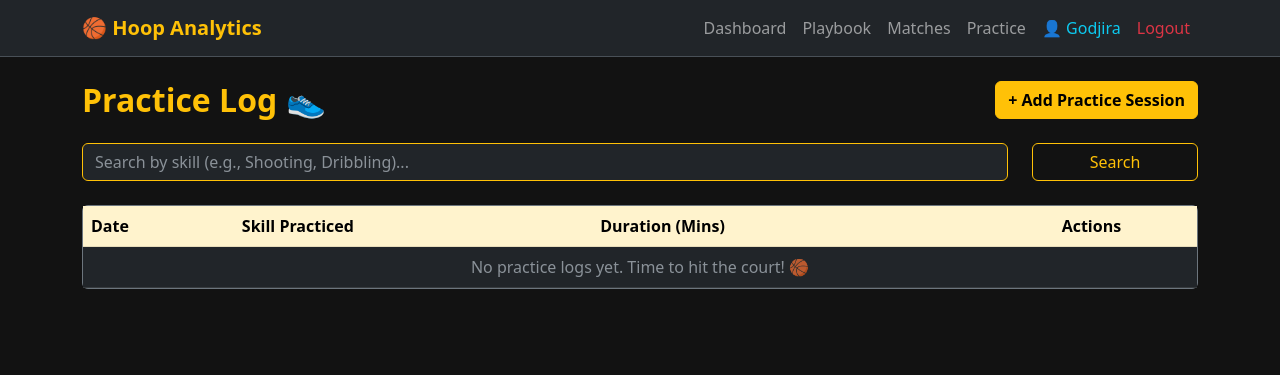
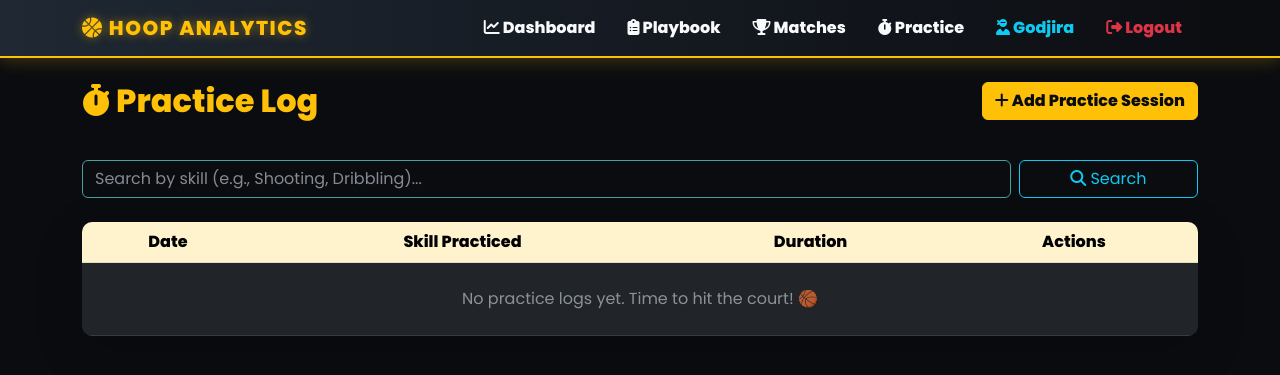
Before and after one commit to jamInwza007x/hoop-analytics, a Flask app: page /practice in a window 1280 px wide. Shown: the top 375 px of the page. Run offline with Flask 3, Linux system fonts and the light colour scheme; a user stored in the database is signed in.

Commit message:
feat: complete ultimate version with full UI overhaul, dashboard stats, and multi-user auth

```diff
--- a/app.py
+++ b/app.py
@@ -7,7 +7,7 @@ from datetime import datetime
 app = Flask(__name__)
 app.config['SQLALCHEMY_DATABASE_URI'] = 'sqlite:///hoop.db'
 app.config['SQLALCHEMY_TRACK_MODIFICATIONS'] = False
-app.config['SECRET_KEY'] = 'james_nba_aspiration_2026'
+app.config['SECRET_KEY'] = 'james_ultimate_hoop_2026'
 
 db = SQLAlchemy(app)
 login_manager = LoginManager(app)
@@ -52,7 +52,7 @@ class Practice(db.Model):
 def load_user(user_id):
     return User.query.get(int(user_id))
 
-# --- Auth ---
+# --- Auth Routes ---
 @app.route('/register', methods=['GET', 'POST'])
 def register():
     if request.method == 'POST':
@@ -61,7 +61,7 @@ def register():
                         student_id=request.form.get('student_id'), password=hashed_pw)
         db.session.add(new_user)
         db.session.commit()
-        flash('Account created!', 'success')
+        flash('สร้างบัญชีสำเร็จ! เข้าสู่ระบบเพื่อลุยกันเลย 🏀', 'success')
         return redirect(url_for('login'))
     return render_template('register.html')
 
@@ -72,7 +72,7 @@ def login():
         if user and check_password_hash(user.password, request.form.get('password')):
             login_user(user)
             return redirect(url_for('home'))
-        flash('Login Failed', 'danger')
+        flash('เข้าสู่ระบบไม่สำเร็จ กรุณาตรวจสอบ Username และ Password', 'danger')
     return render_template('login.html')
 
 @app.route('/logout')
@@ -81,12 +81,27 @@ def logout():
     logout_user()
     return redirect(url_for('login'))
 
-# --- App Routes ---
+# --- Dashboard & Profile ---
 @app.route('/')
 @login_required
 def home():
-    return render_template('index.html', user=current_user)
+    total_m = len(current_user.matches)
+    total_wins = sum(1 for m in current_user.matches if m.result == 'Win')
+    win_rate = int((total_wins / total_m * 100)) if total_m > 0 else 0
+    total_prac_mins = sum(p.duration_mins for p in current_user.practices)
 
+    return render_template('index.html', user=current_user,
+                           total_matches=total_m, win_rate=win_rate,
+                           total_tactics=len(current_user.tactics),
+                           total_prac_mins=total_prac_mins)
+
+@app.route('/profile/<int:user_id>')
+@login_required
+def profile(user_id):
+    user = User.query.get_or_404(user_id)
+    return render_template('profile.html', user=user)
+
+# --- Playbook (Tactics) Routes ---
 @app.route('/tactics')
 @login_required
 def playbook():
@@ -98,45 +113,38 @@ def playbook():
 @login_required
 def add_tactic():
     if request.method == 'POST':
-        new_tactic = Tactic(
-            name=request.form.get('name'),
-            description=request.form.get('description'),
-            type=request.form.get('type'),
-            strength=request.form.get('strength'),
-            weakness=request.form.get('weakness'),
-            user_id=current_user.id
-        )
+        new_tactic = Tactic(name=request.form.get('name'), description=request.form.get('description'),
+                            type=request.form.get('type'), strength=request.form.get('strength'),
+                            weakness=request.form.get('weakness'), user_id=current_user.id)
         db.session.add(new_tactic)
         db.session.commit()
-        flash('Tactic added! 📋', 'success')
+        flash('เพิ่มแผนใหม่เรียบร้อย! 📋', 'success')
         return redirect(url_for('playbook'))
     return render_template('add_tactic.html')
 
 @app.route('/tactics/<int:id>')
 @login_required
-def tactic_detail(id): # ตัวแปรต้องชื่อ id ให้ตรงกับ HTML
+def tactic_detail(id):
     tactic = Tactic.query.get_or_404(id)
     return render_template('tactic_detail.html', tactic=tactic)
 
-@app.route('/matches')
+@app.route('/tactics/edit/<int:id>', methods=['GET', 'POST'])
 @login_required
-def match_history():
-    matches = Match.query.filter_by(user_id=current_user.id).order_by(Match.id.desc()).all()
-    return render_template('matches.html', matches=matches)
+def edit_tactic(id):
+    tactic = Tactic.query.get_or_404(id)
+    if tactic.user_id != current_user.id:
+        return redirect(url_for('playbook'))
+    if request.method == 'POST':
+        tactic.name = request.form.get('name')
+        tactic.description = request.form.get('description')
+        tactic.type = request.form.get('type')
+        tactic.strength = request.form.get('strength')
+        tactic.weakness = request.form.get('weakness')
+        db.session.commit()
+        flash('อัปเดตแผนเรียบร้อย! ✨', 'success')
+        return redirect(url_for('tactic_detail', id=tactic.id))
+    return render_template('edit_tactic.html', tactic=tactic)
 
-@app.route('/practice')
-@login_required
-def practice_log():
-    practices = Practice.query.filter_by(user_id=current_user.id).order_by(Practice.date.desc()).all()
-    return render_template('practice.html', practices=practices)
-
-@app.route('/profile/<int:user_id>')
-@login_required
-def profile(user_id):
-    user = User.query.get_or_404(user_id)
-    return render_template('profile.html', user=user)
-
-# --- Delete ---
 @app.route('/tactics/delete/<int:id>', methods=['POST'])
 @login_required
 def delete_tactic(id):
@@ -144,8 +152,107 @@ def delete_tactic(id):
     if t.user_id == current_user.id:
         db.session.delete(t)
         db.session.commit()
-        flash('Deleted!', 'danger')
+        flash('ลบแผนออกจาก Playbook แล้ว! 🗑️', 'danger')
     return redirect(url_for('playbook'))
+
+# --- Match Routes ---
+@app.route('/matches')
+@login_required
+def match_history():
+    search = request.args.get('search')
+    if search:
+        matches = Match.query.filter(Match.user_id == current_user.id, Match.opponent.contains(search)).order_by(Match.id.desc()).all()
+    else:
+        matches = Match.query.filter_by(user_id=current_user.id).order_by(Match.id.desc()).all()
+    return render_template('matches.html', matches=matches)
+
+@app.route('/matches/add', methods=['GET', 'POST'])
+@login_required
+def add_match():
+    if request.method == 'POST':
+        new_match = Match(opponent=request.form.get('opponent'), result=request.form.get('result'),
+                          points_scored=request.form.get('points_scored'), points_conceded=request.form.get('points_conceded'),
+                          user_id=current_user.id)
+        db.session.add(new_match)
+        db.session.commit()
+        flash('บันทึกผลการแข่งสำเร็จ! 🏆', 'success')
+        return redirect(url_for('match_history'))
+    return render_template('add_match.html')
+
+@app.route('/matches/edit/<int:id>', methods=['GET', 'POST'])
+@login_required
+def edit_match(id):
+    match = Match.query.get_or_404(id)
+    if match.user_id != current_user.id:
+        return redirect(url_for('match_history'))
+    if request.method == 'POST':
+        match.opponent = request.form.get('opponent')
+        match.result = request.form.get('result')
+        match.points_scored = request.form.get('points_scored')
+        match.points_conceded = request.form.get('points_conceded')
+        db.session.commit()
+        flash('อัปเดตผลการแข่งเรียบร้อย! ✨', 'success')
+        return redirect(url_for('match_history'))
+    return render_template('edit_match.html', match=match)
+
+@app.route('/matches/delete/<int:id>', methods=['POST'])
+@login_required
+def delete_match(id):
+    m = Match.query.get_or_404(id)
+    if m.user_id == current_user.id:
+        db.session.delete(m)
+        db.session.commit()
+        flash('ลบประวัติการแข่งแล้ว! 🗑️', 'danger')
+    return redirect(url_for('match_history'))
+
+# --- Practice Routes ---
+@app.route('/practice')
+@login_required
+def practice_log():
+    search = request.args.get('search')
+    if search:
+        practices = Practice.query.filter(Practice.user_id == current_user.id, Practice.skill.contains(search)).order_by(Practice.date.desc()).all()
+    else:
+        practices = Practice.query.filter_by(user_id=current_user.id).order_by(Practice.date.desc()).all()
+    return render_template('practice.html', practices=practices)
+
+@app.route('/practice/add', methods=['GET', 'POST'])
+@login_required
+def add_practice():
+    if request.method == 'POST':
+        date_obj = datetime.strptime(request.form.get('date'), '%Y-%m-%d')
+        new_log = Practice(date=date_obj, skill=request.form.get('skill'),
+                           duration_mins=request.form.get('duration'), user_id=current_user.id)
+        db.session.add(new_log)
+        db.session.commit()
+        flash('บันทึกการฝึกซ้อมเรียบร้อย! ลุยต่อ! 👟', 'success')
+        return redirect(url_for('practice_log'))
+    return render_template('add_practice.html')
+
+@app.route('/practice/edit/<int:id>', methods=['GET', 'POST'])
+@login_required
+def edit_practice(id):
+    practice = Practice.query.get_or_404(id)
+    if practice.user_id != current_user.id:
+        return redirect(url_for('practice_log'))
+    if request.method == 'POST':
+        practice.date = datetime.strptime(request.form.get('date'), '%Y-%m-%d')
+        practice.skill = request.form.get('skill')
+        practice.duration_mins = request.form.get('duration')
+        db.session.commit()
+        flash('อัปเดตการฝึกซ้อมเรียบร้อย! ✨', 'success')
+        return redirect(url_for('practice_log'))
+    return render_template('edit_practice.html', practice=practice)
+
+@app.route('/practice/delete/<int:id>', methods=['POST'])
+@login_required
+def delete_practice(id):
+    p = Practice.query.get_or_404(id)
+    if p.user_id == current_user.id:
+        db.session.delete(p)
+        db.session.commit()
+        flash('ลบประวัติการฝึกซ้อมแล้ว! 🗑️', 'danger')
+    return redirect(url_for('practice_log'))
 
 with app.app_context():
     db.create_all()
--- a/static/style.css
+++ b/static/style.css
@@ -1,15 +1,77 @@
+@import url('https://fonts.googleapis.com/css2?family=Poppins:wght@300;400;600;800&display=swap');
+
 body {
-    background-color: #121212; /* สีดำเข้มๆ ดุดัน */
+    background-color: #0b0c10;
+    color: #c5c6c7;
+    font-family: 'Poppins', sans-serif;
 }
 
-/* ตกแต่งการ์ดสถิติ */
-.card {
-    border: 1px solid #ffc107; /* ขอบสีเหลืองทอง */
-    transition: transform 0.2s; /* เตรียมทำเอฟเฟกต์ */
+/* Navbar Customization */
+.navbar {
+    background: linear-gradient(90deg, #1f2833 0%, #0b0c10 100%) !important;
+    border-bottom: 2px solid #ffc107 !important;
+    box-shadow: 0 4px 15px rgba(255, 193, 7, 0.2);
 }
 
-/* เอฟเฟกต์เด้งๆ เวลาเอาเมาส์ไปชี้ที่การ์ด */
+.navbar-brand {
+    font-weight: 800;
+    text-transform: uppercase;
+    letter-spacing: 1.5px;
+    text-shadow: 0 0 10px rgba(255, 193, 7, 0.5);
+}
+
+/* Card Styling - The "God-Tier" UI */
+.card {
+    background-color: #1f2833 !important;
+    border: 1px solid #45a29e;
+    border-radius: 12px;
+    transition: all 0.3s ease-in-out;
+    backdrop-filter: blur(10px);
+}
+
 .card:hover {
-    transform: scale(1.05);
-    box-shadow: 0 0 15px rgba(255, 193, 7, 0.5);
+    transform: translateY(-5px);
+    box-shadow: 0 8px 25px rgba(69, 162, 158, 0.4);
+    border-color: #66fcf1;
 }
+
+.card-header {
+    border-top-left-radius: 12px !important;
+    border-top-right-radius: 12px !important;
+    text-transform: uppercase;
+    letter-spacing: 1px;
+}
+
+/* Form Elements */
+.form-control, .form-select {
+    background-color: #0b0c10 !important;
+    border: 1px solid #45a29e !important;
+    color: #66fcf1 !important;
+}
+
+.form-control:focus, .form-select:focus {
+    box-shadow: 0 0 10px rgba(102, 252, 241, 0.5);
+    border-color: #66fcf1 !important;
+}
+
+/* Custom Buttons */
+.btn-warning {
+    background-color: #ffc107;
+    color: #0b0c10 !important;
+    font-weight: 800;
+    transition: all 0.3s;
+}
+.btn-warning:hover {
+    background-color: #ffca2c;
+    box-shadow: 0 0 15px rgba(255, 193, 7, 0.6);
+}
+
+/* Tables */
+.table {
+    border-radius: 10px;
+    overflow: hidden;
+}
+.table-hover tbody tr:hover {
+    background-color: rgba(69, 162, 158, 0.1) !important;
+    color: #66fcf1;
+}
--- a/templates/base.html
+++ b/templates/base.html
@@ -5,25 +5,30 @@
     <meta name="viewport" content="width=device-width, initial-scale=1.0">
     <title>Hoop Analytics</title>
     <link href="https://cdn.jsdelivr.net/npm/bootstrap@5.3.0/dist/css/bootstrap.min.css" rel="stylesheet">
+    <link rel="stylesheet" href="https://cdnjs.cloudflare.com/ajax/libs/font-awesome/6.4.0/css/all.min.css">
     <link rel="stylesheet" href="{{ url_for('static', filename='style.css') }}">
 </head>
 <body>
-    <nav class="navbar navbar-expand-lg navbar-dark bg-dark border-bottom mb-4">
+    <nav class="navbar navbar-expand-lg navbar-dark mb-4">
         <div class="container">
-            <a class="navbar-brand text-warning fw-bold" href="{{ url_for('home') }}">🏀 Hoop Analytics</a>
-
-            <div class="navbar-nav ms-auto">
-                {% if current_user.is_authenticated %}
-                    <a class="nav-link" href="{{ url_for('home') }}">Dashboard</a>
-                    <a class="nav-link" href="{{ url_for('playbook') }}">Playbook</a>
-                    <a class="nav-link" href="{{ url_for('match_history') }}">Matches</a>
-                    <a class="nav-link" href="{{ url_for('practice_log') }}">Practice</a>
-                    <a class="nav-link text-info" href="{{ url_for('profile', user_id=current_user.id) }}">👤 {{ current_user.username }}</a>
-                    <a class="nav-link text-danger" href="{{ url_for('logout') }}">Logout</a>
-                {% else %}
-                    <a class="nav-link" href="{{ url_for('login') }}">Login</a>
-                    <a class="nav-link btn btn-outline-warning btn-sm ms-2" href="{{ url_for('register') }}">Register</a>
-                {% endif %}
+            <a class="navbar-brand text-warning" href="{{ url_for('home') }}"><i class="fa-solid fa-basketball"></i> Hoop Analytics</a>
+            <button class="navbar-toggler" type="button" data-bs-toggle="collapse" data-bs-target="#navbarNav">
+                <span class="navbar-toggler-icon"></span>
+            </button>
+            <div class="collapse navbar-collapse" id="navbarNav">
+                <div class="navbar-nav ms-auto fw-bold">
+                    {% if current_user.is_authenticated %}
+                        <a class="nav-link text-light px-3" href="{{ url_for('home') }}"><i class="fa-solid fa-chart-line"></i> Dashboard</a>
+                        <a class="nav-link text-light px-3" href="{{ url_for('playbook') }}"><i class="fa-solid fa-clipboard-list"></i> Playbook</a>
+                        <a class="nav-link text-light px-3" href="{{ url_for('match_history') }}"><i class="fa-solid fa-trophy"></i> Matches</a>
+                        <a class="nav-link text-light px-3" href="{{ url_for('practice_log') }}"><i class="fa-solid fa-stopwatch"></i> Practice</a>
+                        <a class="nav-link text-info px-3" href="{{ url_for('profile', user_id=current_user.id) }}"><i class="fa-solid fa-user-ninja"></i> {{ current_user.username }}</a>
+                        <a class="nav-link text-danger px-3" href="{{ url_for('logout') }}"><i class="fa-solid fa-right-from-bracket"></i> Logout</a>
+                    {% else %}
+                        <a class="nav-link px-3" href="{{ url_for('login') }}">Login</a>
+                        <a class="nav-link btn btn-outline-warning btn-sm ms-2" href="{{ url_for('register') }}">Register</a>
+                    {% endif %}
+                </div>
             </div>
         </div>
     </nav>
@@ -32,8 +37,8 @@
         {% with messages = get_flashed_messages(with_categories=true) %}
             {% if messages %}
                 {% for category, message in messages %}
-                    <div class="alert alert-{{ category }} alert-dismissible fade show mt-3" role="alert">
-                        {{ message }}
+                    <div class="alert alert-{{ category }} alert-dismissible fade show shadow" role="alert">
+                        <strong>แจ้งเตือน:</strong> {{ message }}
                         <button type="button" class="btn-close" data-bs-dismiss="alert" aria-label="Close"></button>
                     </div>
                 {% endfor %}
--- a/templates/practice.html
+++ b/templates/practice.html
@@ -1,54 +1,37 @@
 {% extends "base.html" %}
-
 {% block content %}
 <div class="row mt-4">
-    <div class="col-md-6">
-        <h2 class="text-warning fw-bold">Practice Log 👟</h2>
-    </div>
-    <div class="col-md-6 text-md-end">
-        <a href="{{ url_for('add_practice') }}" class="btn btn-warning fw-bold">+ Add Practice Session</a>
-    </div>
+    <div class="col-md-6"><h2 class="text-warning fw-bold"><i class="fa-solid fa-stopwatch"></i> Practice Log</h2></div>
+    <div class="col-md-6 text-md-end"><a href="{{ url_for('add_practice') }}" class="btn btn-warning fw-bold"><i class="fa-solid fa-plus"></i> Add Practice Session</a></div>
 </div>
 
-<form action="{{ url_for('practice_log') }}" method="GET" class="row mt-3 mb-4">
-    <div class="col-md-10">
-        <input type="text" name="search" class="form-control bg-dark text-white border-warning" placeholder="Search by skill (e.g., Shooting, Dribbling)...">
-    </div>
-    <div class="col-md-2">
-        <button type="submit" class="btn btn-outline-warning w-100">Search</button>
-    </div>
+<form action="{{ url_for('practice_log') }}" method="GET" class="row mt-4 mb-4 g-2">
+    <div class="col-md-10"><input type="text" name="search" class="form-control" placeholder="Search by skill (e.g., Shooting, Dribbling)..."></div>
+    <div class="col-md-2"><button type="submit" class="btn btn-outline-info w-100"><i class="fa-solid fa-magnifying-glass"></i> Search</button></div>
 </form>
 
-<div class="card bg-dark border-secondary">
-    <div class="card-body p-0">
+<div class="card p-0 border-0 shadow-lg">
     <table class="table table-dark table-hover mb-0">
-            <thead class="table-warning text-dark">
-                <tr>
-                    <th>Date</th>
-                    <th>Skill Practiced</th>
-                    <th>Duration (Mins)</th>
-                    <th class="text-center">Actions</th>
-                </tr>
+        <thead class="table-warning text-dark text-center">
+            <tr><th>Date</th><th>Skill Practiced</th><th>Duration</th><th>Actions</th></tr>
         </thead>
-            <tbody>
+        <tbody class="text-center">
             {% for practice in practices %}
-                <tr>
-                    <td>{{ practice.date.strftime('%Y-%m-%d') }}</td>
-                    <td>{{ practice.skill }}</td>
-                    <td>{{ practice.duration_mins }} mins</td>
-                    <td class="text-center">
+            <tr class="align-middle">
+                <td class="text-light">{{ practice.date.strftime('%Y-%m-%d') }}</td>
+                <td class="fw-bold text-info">{{ practice.skill }}</td>
+                <td><span class="badge bg-secondary fs-6"><i class="fa-solid fa-clock"></i> {{ practice.duration_mins }} mins</span></td>
+                <td>
+                    <a href="{{ url_for('edit_practice', id=practice.id) }}" class="btn btn-sm btn-outline-warning"><i class="fa-solid fa-pen"></i></a>
                     <form action="{{ url_for('delete_practice', id=practice.id) }}" method="POST" style="display:inline;">
-                            <button type="submit" class="btn btn-sm btn-outline-danger" onclick="return confirm('ลบบันทึกการซ้อมนี้ใช่ไหม?')">Delete 🗑️</button>
+                        <button type="submit" class="btn btn-sm btn-outline-danger" onclick="return confirm('ลบประวัติการซ้อมนี้ใช่ไหม?')"><i class="fa-solid fa-trash"></i></button>
                     </form>
                 </td>
             </tr>
             {% else %}
-                <tr>
-                    <td colspan="4" class="text-center text-muted">No practice logs yet. Time to hit the court! 🏀</td>
-                </tr>
+            <tr><td colspan="4" class="text-muted py-4">No practice logs yet. Time to hit the court! 🏀</td></tr>
             {% endfor %}
         </tbody>
     </table>
 </div>
-</div>
 {% endblock %}
```
Also changed, not shown: templates/index.html (+44 -10 lines), templates/matches.html (+16 -37 lines), templates/tactics.html (+17 -12 lines), instance/hoop.db. Lines whose indentation alone changed are shown as unchanged.
